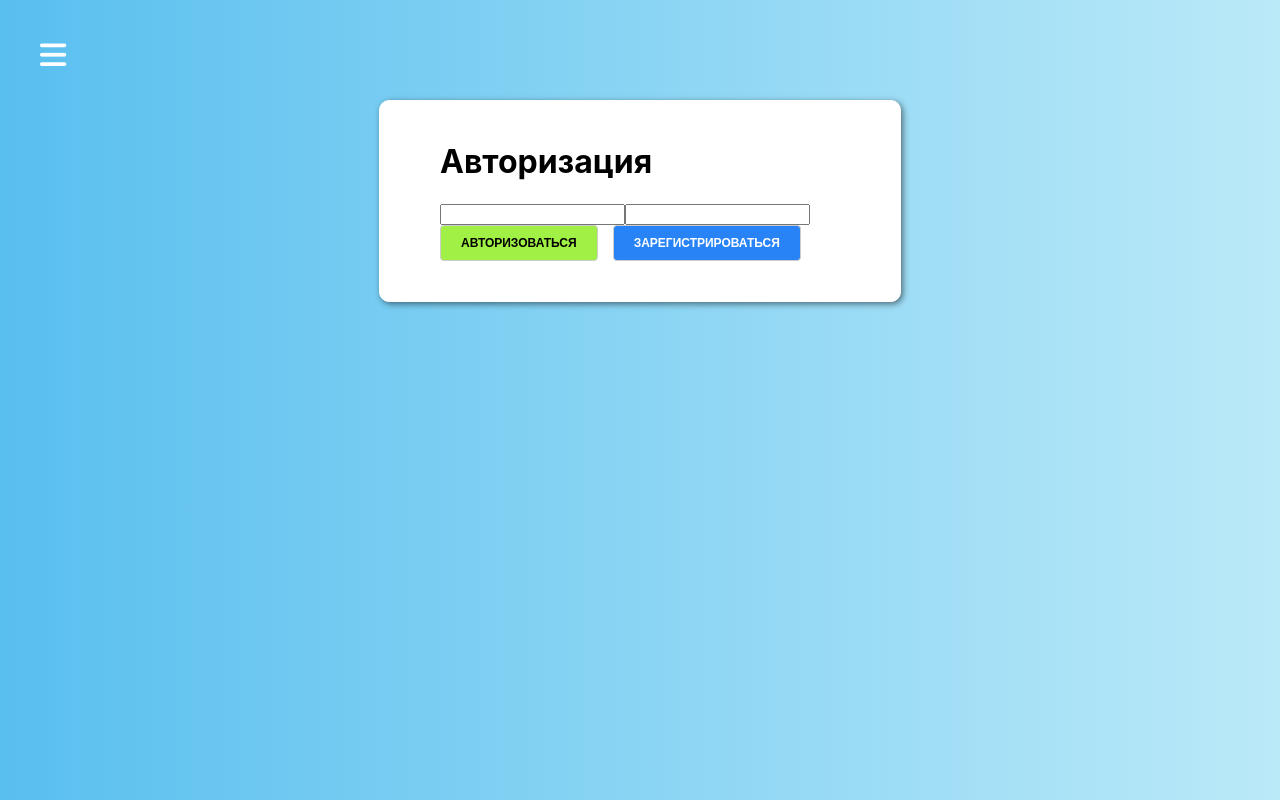
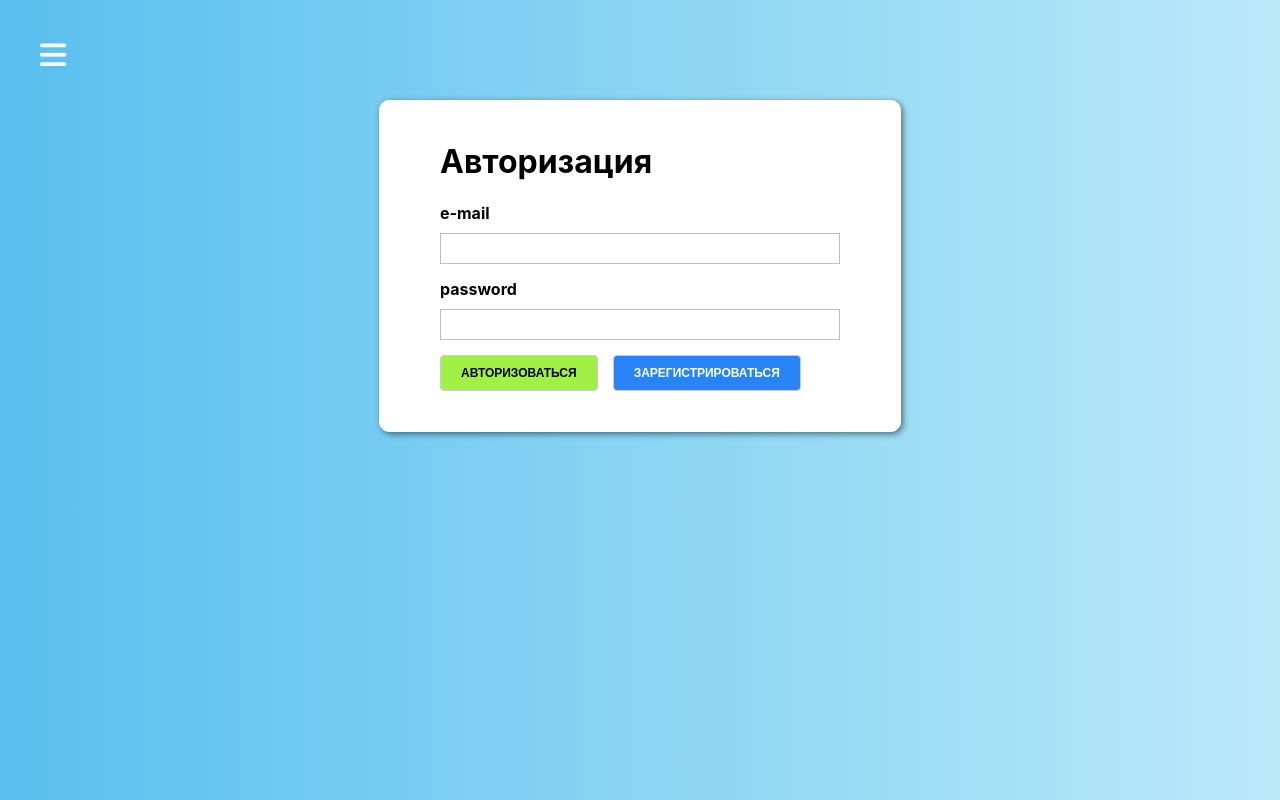
Before and after one commit to AlexSemynin/QUEEZ, a React (Create React App) app: page /auth in a window 1280 px wide. Built offline with nearby package versions, Linux system fonts and the light colour scheme.

Commit message:
Добавить Input на страницу авторизации

```diff
--- a/src/containers/Auth/Auth.js
+++ b/src/containers/Auth/Auth.js
@@ -1,6 +1,7 @@
 import React from 'react';
 import classes from './Auth.module.css';
 import Button from '../../components/UI/Button/Button';
+import Input from '../../components/UI/Input/Input';
 
 export default class Auth extends React.Component{
 
@@ -24,8 +25,12 @@ export default class Auth extends React.Component{
                 <div>
                     <h1>Авторизация</h1>
                     <form onSubmit={this.submitAuth}>
-                        <input type='text'/>
-                        <input type='text'/>
+                        <Input
+                            label='e-mail'
+                        />
+                        <Input
+                            label='password'
+                        />
                         <div className="wrapperButton">
                             <Button
                                 type="success"
```
